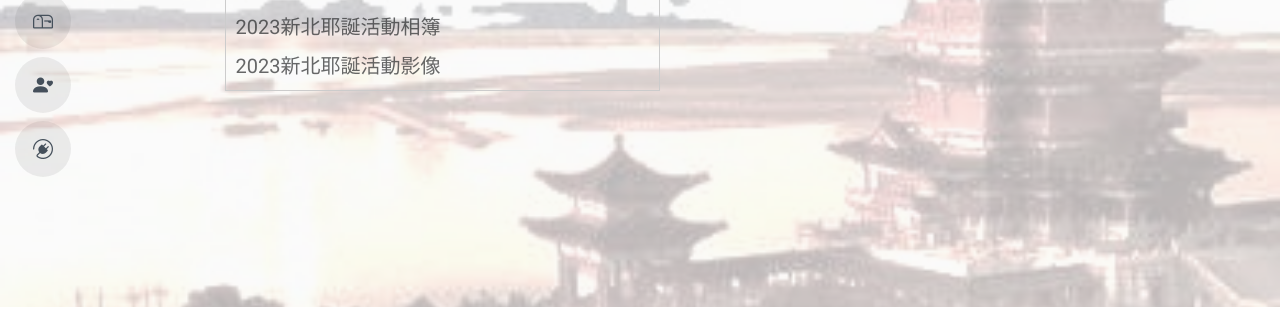
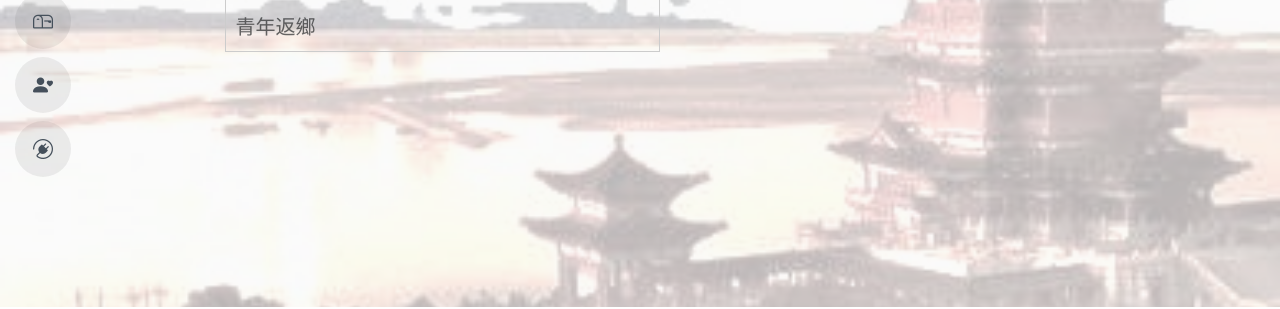
Before and after one commit to db5488/db5488.github.io, a plain HTML site: page index.html in a window 1280 px wide. Shown: the part 493-802 px from the top of the page. Drawn offline with Linux system fonts and the light colour scheme.

Commit message:
Update index.html
Signed-off-by: db5488 <laurence@ms5.url.com.tw>

```diff
--- a/index.html
+++ b/index.html
@@ -84,10 +84,6 @@
 			  >許真君杯全國圍棋公開賽報名連結(請按兩次)</a><br/>
 			  <a style="margin-top:15px" Target="_blank" href="https://docs.google.com/forms/d/e/1FAIpQLSeZt8yjrVEtcl8l-Rp4zWi2OkCdmV5cAXCqT_W_mU-GEFGdAg/viewform?usp=header"
 			  >青年返鄉</a><br/>
-			  <a style="margin-top:15px" Target="_blank" href="https://photos.app.goo.gl/3BVDjyaHGRuRRAti8"
-			  >2023新北耶誕活動相簿</a><br/>
-			  <a style="margin-top:15px" Target="_blank" href="https://youtu.be/P0dqfMSSqX0"
-			  >2023新北耶誕活動影像</a>
 		</div>
             </div>
           </div>
```
